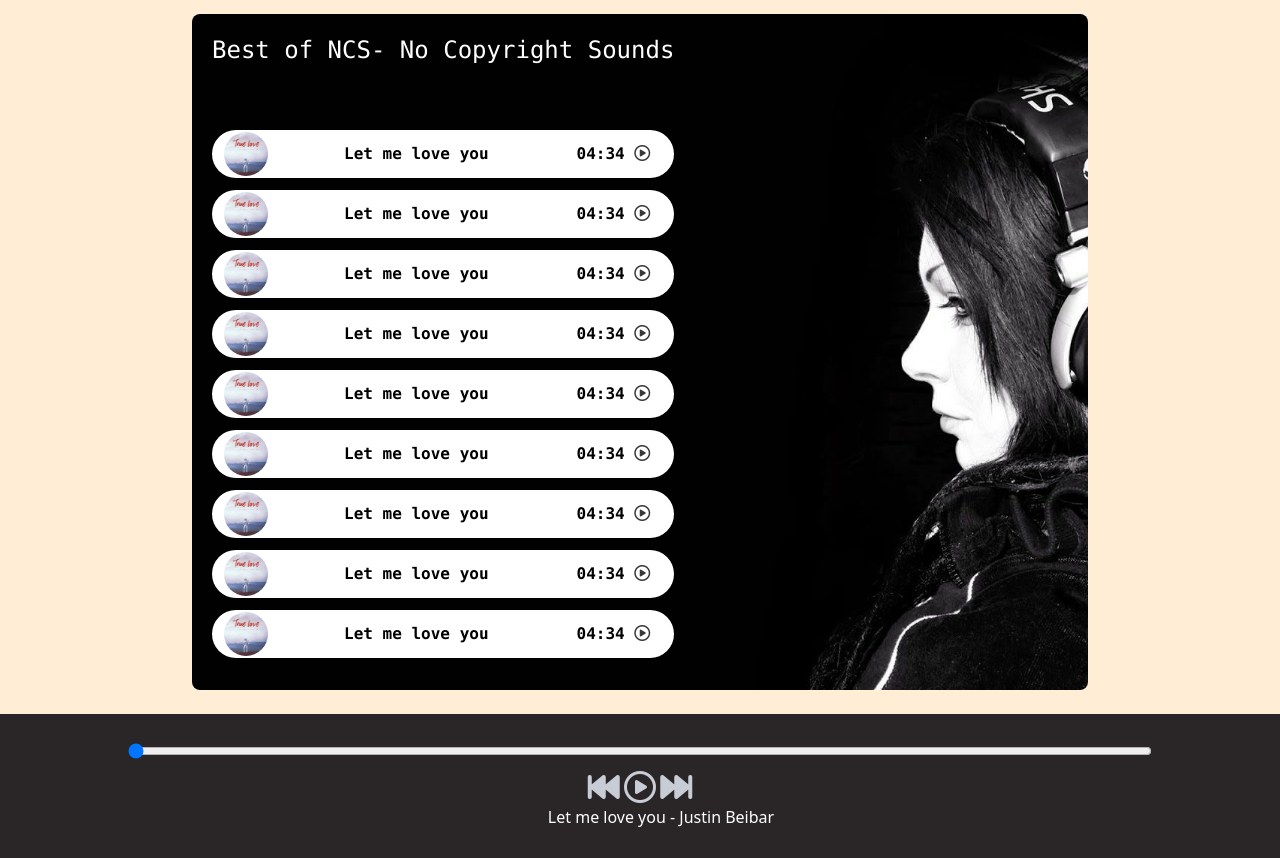
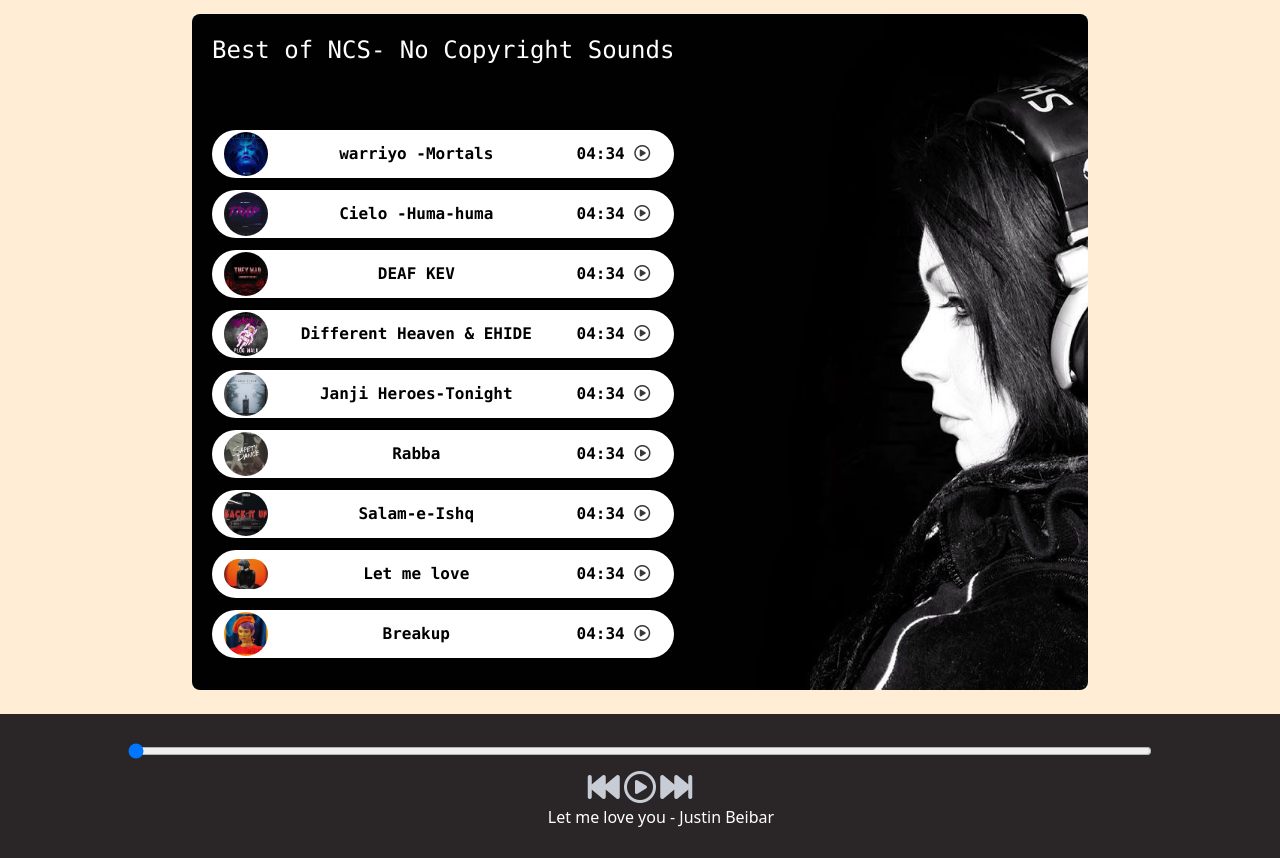
Before and after one commit to Sadia-Tasfia/Spotify.Clone, a website built with Vite: page index.html in a window 1280 px wide. Shown: the part 74-932 px from the top of the page. Built offline with nearby package versions, Linux system fonts and the light colour scheme.

Commit message:
js added

```diff
--- a/index.html
+++ b/index.html
@@ -27,7 +27,7 @@
         <div class="songItem">
           <img src="cover/10.jpg" alt="" class="
           w-11 my-0 mx-3 rounded-[2.08rem]">
-          <span>Let me love you</span>
+          <span class="songName">Let me love you</span>
           <span class="songListPlay"><span class="timestamp my-0 mx-6">04:34  <i class="fa-regular  fa-circle-play" style="color: #38393b;"></i>
           </span></span>
         </div>
@@ -35,7 +35,7 @@
         <div class="songItem">
           <img src="cover/10.jpg" alt="" class="
           w-11 my-0 mx-3 rounded-[2.08rem]">
-          <span>Let me love you</span>
+          <span class="songName">Let me love you</span>
           <span class="songListPlay"><span class="timestamp my-0 mx-6">04:34  <i class="fa-regular  fa-circle-play" style="color: #38393b;"></i>
           </span></span>
         </div>
@@ -43,7 +43,7 @@
         <div class="songItem">
           <img src="cover/10.jpg" alt="" class="
           w-11 my-0 mx-3 rounded-[2.08rem]">
-          <span>Let me love you</span>
+          <span class="songName">Let me love you</span>
           <span class="songListPlay"><span class="timestamp my-0 mx-6">04:34  <i class="fa-regular  fa-circle-play" style="color: #38393b;"></i>
           </span></span>
         </div>
@@ -51,7 +51,7 @@
         <div class="songItem">
           <img src="cover/10.jpg" alt="" class="
           w-11 my-0 mx-3 rounded-[2.08rem]">
-          <span>Let me love you</span>
+          <span class="songName">Let me love you</span>
           <span class="songListPlay"><span class="timestamp my-0 mx-6">04:34  <i class="fa-regular  fa-circle-play" style="color: #38393b;"></i>
           </span></span>
         </div>
@@ -59,7 +59,7 @@
         <div class="songItem">
           <img src="cover/10.jpg" alt="" class="
           w-11 my-0 mx-3 rounded-[2.08rem]">
-          <span>Let me love you</span>
+          <span class="songName">Let me love you</span>
           <span class="songListPlay"><span class="timestamp my-0 mx-6">04:34  <i class="fa-regular  fa-circle-play" style="color: #38393b;"></i>
           </span></span>
         </div>
@@ -67,7 +67,7 @@
         <div class="songItem">
           <img src="cover/10.jpg" alt="" class="
           w-11 my-0 mx-3 rounded-[2.08rem]">
-          <span>Let me love you</span>
+          <span class="songName">Let me love you</span>
           <span class="songListPlay"><span class="timestamp my-0 mx-6">04:34  <i class="fa-regular  fa-circle-play" style="color: #38393b;"></i>
           </span></span>
         </div>
@@ -75,7 +75,7 @@
         <div class="songItem">
           <img src="cover/10.jpg" alt="" class="
           w-11 my-0 mx-3 rounded-[2.08rem]">
-          <span>Let me love you</span>
+          <span class="songName">Let me love you</span>
           <span class="songListPlay"><span class="timestamp my-0 mx-6">04:34  <i class="fa-regular  fa-circle-play" style="color: #38393b;"></i>
           </span></span>
         </div>
@@ -83,7 +83,7 @@
         <div class="songItem">
           <img src="cover/10.jpg" alt="" class="
           w-11 my-0 mx-3 rounded-[2.08rem]">
-          <span>Let me love you</span>
+          <span class="songName">Let me love you</span>
           <span class="songListPlay"><span class="timestamp my-0 mx-6">04:34  <i class="fa-regular  fa-circle-play" style="color: #38393b;"></i>
           </span></span>
         </div>
@@ -91,7 +91,7 @@
         <div class="songItem">
           <img src="cover/10.jpg" alt="" class="
           w-11 my-0 mx-3 rounded-[2.08rem]">
-          <span>Let me love you</span>
+          <span class="songName">Let me love you</span>
           <span class="songListPlay"><span class="timestamp mx-6 my-0">04:34  <i class="fa-regular  fa-circle-play" style="color: #38393b;"></i>
           </span></span>
         </div>
--- a/script.js
+++ b/script.js
@@ -6,6 +6,7 @@ let audioElement = new Audio('songs/1.mp3');
 let masterPlay = document.getElementById("masterPlay");
 let progressBar = document.getElementById("progressBar");
 let gif = document.getElementById("gif");
+let songItem =Array.from(document.getElementsByClassName('songItem'));
 
 let songs = [
   {songName:"warriyo -Mortals", filePath:"songs/1.mp3", coverPath: "cover/1.jpg"},
@@ -18,6 +19,12 @@ let songs = [
   {songName:"Let me love", filePath:"songs/8.mp3", coverPath: "cover/8.jpg"},
   {songName:"Breakup", filePath:"songs/9.mp3", coverPath: "cover/9.jpg"},
 ]
+
+songItem.forEach((element, i)=> {
+  console.log(element,i);
+  element.getElementsByTagName("img")[0].src = songs[i].coverPath;
+  element.getElementsByClassName("songName")[0].innerText = songs[i].songName;
+})
 
 // audioElement.play();
 
```
